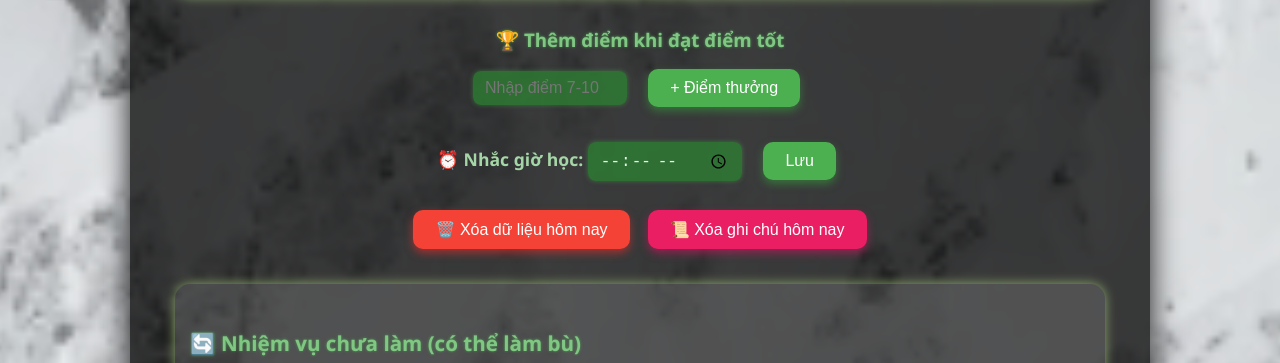
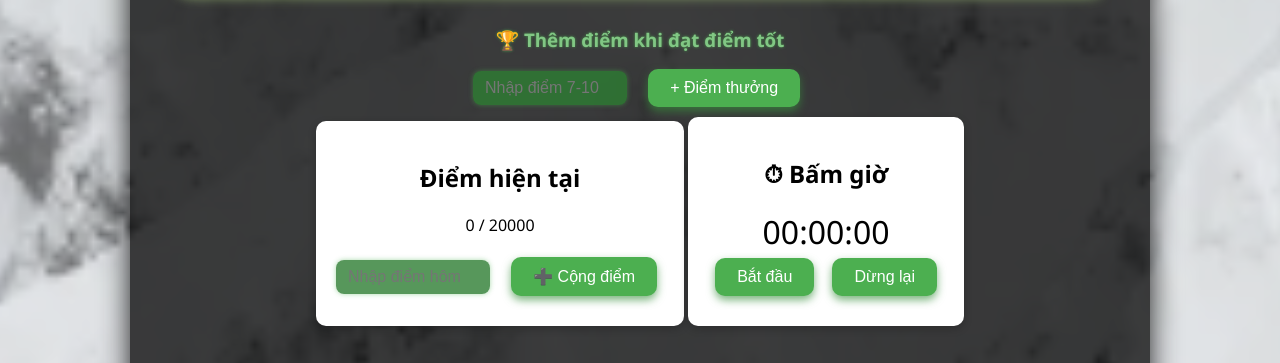
Before and after one commit to nam13231/phanthuong, a plain HTML site: page index.html in a window 1280 px wide. Shown: the part 1669-2032 px from the top of the page. Drawn offline with Linux system fonts and the light colour scheme.

Commit message:
Update index.html

```diff
--- a/index.html
+++ b/index.html
@@ -187,6 +187,23 @@
     .secondary-btn:hover {
       background-color: #c2185b;
     }
+    .score-box, .timer-box {
+      background: white;
+      padding: 20px;
+      border-radius: 10px;
+      box-shadow: 0 3px 8px rgba(0,0,0,0.2);
+      margin-bottom: 20px;
+      display: inline-block;
+      color: #000; /* Sửa màu chữ thành đen để hiển thị rõ trên nền trắng */
+    }
+    .score-box h2, .timer-box h2 {
+      color: #000; /* Đảm bảo tiêu đề hiển thị rõ */
+    }
+    .time {
+      font-size: 2em;
+      margin-top: 10px;
+      color: #000; /* Sửa màu chữ timer thành đen */
+    }
   </style>
 </head>
 <body>
@@ -236,6 +253,19 @@
       <input type="number" id="diemSo" min="7" max="10" placeholder="Nhập điểm 7-10" />
       <button onclick="themDiemSo()">+ Điểm thưởng</button>
     </div>
+    <div class="score-box">
+      <h2>Điểm hiện tại</h2>
+      <p id="score">0 / 20000</p>
+      <input type="number" id="addPoints" placeholder="Nhập điểm hôm nay" />
+      <button onclick="addScore()">➕ Cộng điểm</button>
+    </div>
+
+    <div class="timer-box">
+      <h2>⏱ Bấm giờ</h2>
+      <div class="time" id="timer">00:00:00</div>
+      <button onclick="startTimer()">Bắt đầu</button>
+      <button onclick="stopTimer()">Dừng lại</button>
+    </div>
 
     <div style="margin-top: 20px;">
       <label>
@@ -284,6 +314,13 @@
     let done = JSON.parse(localStorage.getItem("done")) || {};
     let notes = JSON.parse(localStorage.getItem("notes")) || {};
     let lastCheck = localStorage.getItem("lastCheck") || "";
+    let checkinStart = parseInt(localStorage.getItem("checkinStart")) || 0;
+    let checkinTimerId = null;
+    let timerInterval = null;
+    let elapsedSeconds = parseInt(localStorage.getItem("elapsedSeconds")) || 0;
+    let running = localStorage.getItem("timerRunning") === "true";
+    let lastNotification = localStorage.getItem("lastNotification") || "";
+    const CHECKIN_TIME = 15 * 60;
     const tasks = [
       "on",
       "toan_hoc",
@@ -320,17 +357,16 @@
     }
     localStorage.setItem("lastCheck", today);
 
-    // 15 phút đếm ngược điểm danh
-    const CHECKIN_TIME = 15 * 60; // 15 phút (giây)
-    let checkinStart = parseInt(localStorage.getItem("checkinStart")) || 0;
-    let checkinTimerId = null;
+    function updateScoreDisplay() {
+      document.getElementById("score").textContent = `${diem} / ${TOTAL_SCORE}`;
+      updateProgress();
+    }
 
     function updateProgress() {
       const milestone = getCurrentMilestone();
       const nextMilestone = getNextMilestone();
 
       if (!nextMilestone) {
-        // Đã vượt mốc cao nhất
         document.getElementById(
           "progress"
         ).innerText = `Điểm hiện tại: ${diem} / ${TOTAL_SCORE} (Đạt mốc cao nhất!) 🎉`;
@@ -347,17 +383,6 @@
         "bonusScoreBox"
       ).innerText = `Tổng điểm từ điểm tốt: ${diemThuong}`;
 
-      // Hiện phần thưởng đạt được
-      let rewardsText = "🎁 Phần thưởng đã nhận:\n";
-      milestones.forEach(({ score, label }) => {
-        if (diem >= score) {
-          rewardsText += `✔️ ${label}\n`;
-        }
-      });
-
-      // Có thể thêm phần thưởng lên UI nếu muốn
-      // alert nếu đạt mốc mới? (Có thể thêm tính năng này)
-
       updateBonusStats();
       renderMissedTasks();
 
@@ -366,7 +391,6 @@
       }
     }
 
-    // Tìm mốc phần thưởng hiện tại dựa trên điểm
     function getCurrentMilestone() {
       let current = null;
       for (let i = milestones.length - 1; i >= 0; i--) {
@@ -378,7 +402,6 @@
       return current;
     }
 
-    // Tìm mốc tiếp theo
     function getNextMilestone() {
       for (let i = 0; i < milestones.length; i++) {
         if (diem < milestones[i].score) return milestones[i];
@@ -394,11 +417,10 @@
       done[today] = doneToday;
       localStorage.setItem("diem", diem);
       localStorage.setItem("done", JSON.stringify(done));
-      updateProgress();
+      updateScoreDisplay();
       renderCalendar();
     }
 
-    // Hàm điểm danh có 15 phút đếm ngược
     function startCheckinTimer() {
       if (done[today] && done[today]["diemdanh"]) {
         alert("Bạn đã điểm danh hôm nay rồi!");
@@ -430,9 +452,7 @@
           clearInterval(checkinTimerId);
           document.getElementById("diemDanhBtn").disabled = false;
         } else {
-          let min = Math.floor(remain / 60)
-            .toString()
-            .padStart(2, "0");
+          let min = Math.floor(remain / 60).toString().padStart(2, "0");
           let sec = (remain % 60).toString().padStart(2, "0");
           countdownElem.innerText = `⏳ Thời gian học: ${min}:${sec}`;
           document.getElementById("diemDanhBtn").disabled = true;
@@ -456,7 +476,7 @@
       localStorage.setItem("bonusStats", JSON.stringify(bonusStats));
       localStorage.setItem("diem", diem);
       alert(`+${diemCong} điểm từ học thêm!`);
-      updateProgress();
+      updateScoreDisplay();
       document.getElementById("hocThemPhut").value = "";
     }
 
@@ -472,9 +492,19 @@
       diemThuong += cong;
       localStorage.setItem("diem", diem);
       localStorage.setItem("diemThuong", diemThuong);
-      updateProgress();
+      updateScoreDisplay();
       alert(`+${cong} điểm thưởng từ điểm ${val}`);
       document.getElementById("diemSo").value = "";
+    }
+
+    function addScore() {
+      let add = parseInt(document.getElementById("addPoints").value);
+      if (!isNaN(add)) {
+        diem += add;
+        localStorage.setItem("diem", diem);
+        updateScoreDisplay();
+        document.getElementById("addPoints").value = "";
+      }
     }
 
     function updateBonusStats() {
@@ -540,7 +570,7 @@
       localStorage.setItem("diem", diem);
       localStorage.setItem("done", JSON.stringify(done));
       alert(`Đã làm bù ${missedTasks.length} nhiệm vụ ngày ${day} (+${added} điểm)`);
-      updateProgress();
+      updateScoreDisplay();
       renderCalendar();
     }
 
@@ -561,7 +591,7 @@
           localStorage.setItem("diem", diem);
           localStorage.setItem("done", JSON.stringify(done));
           alert("Đã xóa nhiệm vụ hôm nay và trừ điểm tương ứng.");
-          updateProgress();
+          updateScoreDisplay();
           renderCalendar();
         }
       }
@@ -596,20 +626,52 @@
           now.getHours().toString().padStart(2, "0") +
           ":" +
           now.getMinutes().toString().padStart(2, "0");
-        if (nowStr === t) {
+        if (nowStr === t && lastNotification !== today) {
           new Notification("⏰ Đến giờ học rồi! Hãy hoàn thành mục tiêu hôm nay nhé.");
+          localStorage.setItem("lastNotification", today);
         }
       }, 60000);
     }
 
+    function updateTimerDisplay() {
+      let hours = String(Math.floor(elapsedSeconds / 3600)).padStart(2, "0");
+      let minutes = String(Math.floor((elapsedSeconds % 3600) / 60)).padStart(2, "0");
+      let seconds = String(elapsedSeconds % 60).padStart(2, "0");
+      document.getElementById("timer").textContent = `${hours}:${minutes}:${seconds}`;
+    }
+
+    function startTimer() {
+      if (!running) {
+        running = true;
+        localStorage.setItem("timerRunning", "true");
+        timerInterval = setInterval(() => {
+          elapsedSeconds++;
+          localStorage.setItem("elapsedSeconds", elapsedSeconds);
+          updateTimerDisplay();
+        }, 1000);
+      }
+    }
+
+    function stopTimer() {
+      if (running) {
+        running = false;
+        localStorage.setItem("timerRunning", "false");
+        clearInterval(timerInterval);
+        localStorage.setItem("elapsedSeconds", elapsedSeconds);
+      }
+    }
+
     document.addEventListener("DOMContentLoaded", () => {
-      updateProgress();
+      updateScoreDisplay();
+      updateTimerDisplay();
       renderCalendar();
       startReminderCheck();
       document.getElementById("dailyQuote").innerText = quotes[new Date().getDate() % quotes.length];
-
       if (checkinStart !== 0) {
         startCountdown();
+      }
+      if (running) {
+        startTimer();
       }
     });
   </script>
```
